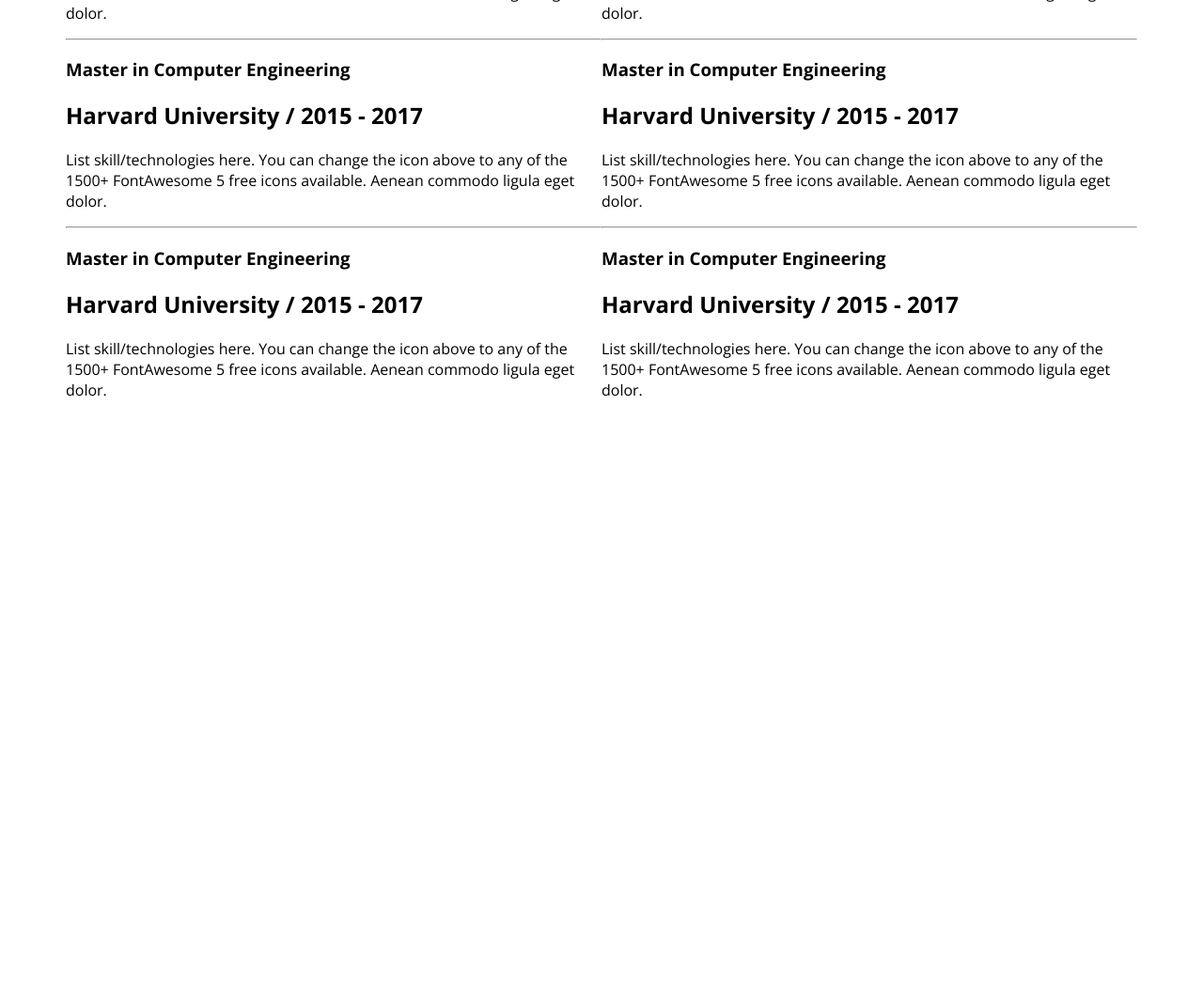
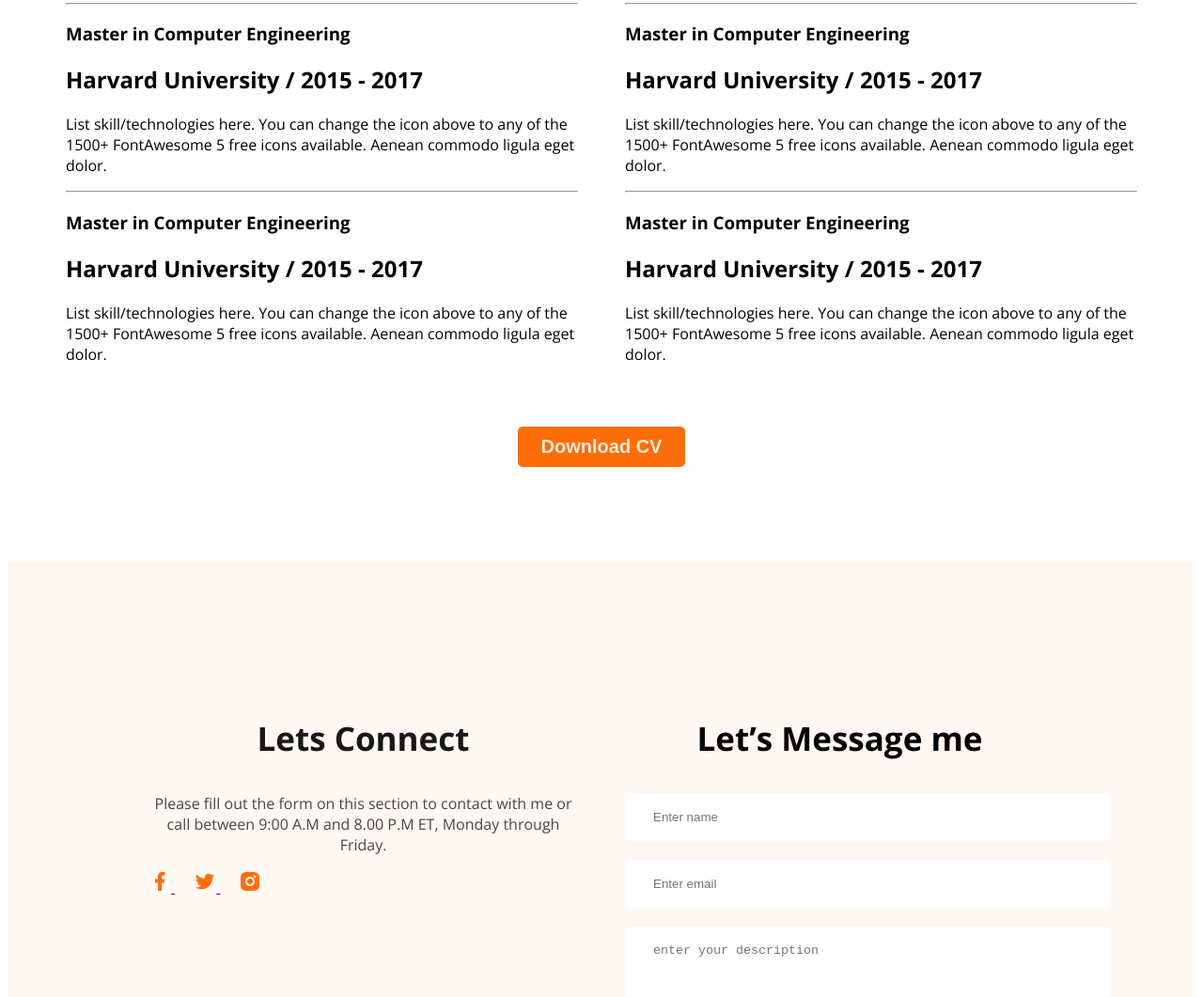
Before and after one commit to Rakibul344/web-developer-portfolio, a plain HTML site: page index.html in a window 1280 px wide. Shown: the part 2603-3664 px from the top of the page at 94% size. Before the commit the page ends 3053 px from the top, so only its background shows below. Drawn offline with nearby package versions, Linux system fonts and the light colour scheme.

Commit message:
finish website

```diff
--- a/index.html
+++ b/index.html
@@ -133,61 +133,125 @@
             <div class="resume-item">
               <h3 class="resume-title">Master in Computer Engineering</h3>
               <h2 class="resume-instute">Harvard University / 2015 - 2017</h2>
-              <p class="resume-description">List skill/technologies here. You can change the icon above
-                to any of the 1500+ FontAwesome 5 free icons available. Aenean commodo ligula eget dolor.</p>
+              <p class="resume-description">
+                List skill/technologies here. You can change the icon above to
+                any of the 1500+ FontAwesome 5 free icons available. Aenean
+                commodo ligula eget dolor.
+              </p>
             </div>
-            <hr>
+            <hr />
             <div class="resume-item">
               <h3 class="resume-title">Master in Computer Engineering</h3>
               <h2 class="resume-instute">Harvard University / 2015 - 2017</h2>
-              <p class="resume-description">List skill/technologies here. You can change the icon above
-                to any of the 1500+ FontAwesome 5 free icons available. Aenean commodo ligula eget dolor.</p>
+              <p class="resume-description">
+                List skill/technologies here. You can change the icon above to
+                any of the 1500+ FontAwesome 5 free icons available. Aenean
+                commodo ligula eget dolor.
+              </p>
             </div>
-            <hr>
+            <hr />
 
             <div class="resume-item">
               <h3 class="resume-title">Master in Computer Engineering</h3>
               <h2 class="resume-instute">Harvard University / 2015 - 2017</h2>
-              <p class="resume-description">List skill/technologies here. You can change the icon above
-                to any of the 1500+ FontAwesome 5 free icons available. Aenean commodo ligula eget dolor.</p>
+              <p class="resume-description">
+                List skill/technologies here. You can change the icon above to
+                any of the 1500+ FontAwesome 5 free icons available. Aenean
+                commodo ligula eget dolor.
+              </p>
             </div>
-
-
           </div>
           <div class="resume-column">
             <h3 class="resume-column-title">My Experience</h3>
 
-
+            <div class="resume-item">
+              <h3 class="resume-title">Master in Computer Engineering</h3>
+              <h2 class="resume-instute">Harvard University / 2015 - 2017</h2>
+              <p class="resume-description">
+                List skill/technologies here. You can change the icon above to
+                any of the 1500+ FontAwesome 5 free icons available. Aenean
+                commodo ligula eget dolor.
+              </p>
+            </div>
+            <hr />
+            <div class="resume-item">
+              <h3 class="resume-title">Master in Computer Engineering</h3>
+              <h2 class="resume-instute">Harvard University / 2015 - 2017</h2>
+              <p class="resume-description">
+                List skill/technologies here. You can change the icon above to
+                any of the 1500+ FontAwesome 5 free icons available. Aenean
+                commodo ligula eget dolor.
+              </p>
+            </div>
+            <hr />
 
             <div class="resume-item">
               <h3 class="resume-title">Master in Computer Engineering</h3>
               <h2 class="resume-instute">Harvard University / 2015 - 2017</h2>
-              <p class="resume-description">List skill/technologies here. You can change the icon above
-                to any of the 1500+ FontAwesome 5 free icons available. Aenean commodo ligula eget dolor.</p>
+              <p class="resume-description">
+                List skill/technologies here. You can change the icon above to
+                any of the 1500+ FontAwesome 5 free icons available. Aenean
+                commodo ligula eget dolor.
+              </p>
             </div>
-            <hr>
-            <div class="resume-item">
-              <h3 class="resume-title">Master in Computer Engineering</h3>
-              <h2 class="resume-instute">Harvard University / 2015 - 2017</h2>
-              <p class="resume-description">List skill/technologies here. You can change the icon above
-                to any of the 1500+ FontAwesome 5 free icons available. Aenean commodo ligula eget dolor.</p>
-            </div>
-            <hr>
+          </div>
+        </div>
 
-            <div class="resume-item">
-              <h3 class="resume-title">Master in Computer Engineering</h3>
-              <h2 class="resume-instute">Harvard University / 2015 - 2017</h2>
-              <p class="resume-description">List skill/technologies here. You can change the icon above
-                to any of the 1500+ FontAwesome 5 free icons available. Aenean commodo ligula eget dolor.</p>
-            </div>
+        <div class="download-cv">
+          <button class="btn_primary">Download CV</button>
+        </div>
+      </section>
+    </main>
+
+    <footer>
+      <div class="footer-column">
+        <h3 class="footer-section-title">Lets Connect</h3>
+
+        <p class="section-description">
+          Please fill out the form on this section to contact with me or call
+          between 9:00 A.M and 8.00 P.M ET, Monday through Friday.
+        </p>
+
+        <div class="social-links">
+          <a href="">
+            <img src="images/icons/facebook.png" alt="" />
+          </a>
+          <a href="">
+            <img src="images/icons/twitter.png" alt="" />
+          </a>
+          <a href="">
+            <img src="images/icons/insta.png" alt="" />
+          </a>
+        </div>
+      </div>
+      <div class="footer-column">
+        <h3 class="section-title">Let’s Message me</h3>
+
+
+<form class="contact" action="">
+
+<input type="text"  placeholder="Enter name">
+<input type="email"  placeholder="Enter email">
+<textarea name="" id="" cols="30" rows="10" placeholder="enter your description"></textarea>
+<input class="btn_primary" type="submit" value="submit">
 
 
 
 
-          </div>
-        </div>
-      </section>
-    </main>
-    <footer></footer>
+</form>
+
+
+      </div>
+
+
+
+
+
+
+
+
+
+
+    </footer>
   </body>
 </html>
--- a/styles/portfolio.css
+++ b/styles/portfolio.css
@@ -2,8 +2,7 @@ body {
   font-family: "Open Sans", sans-serif;
 }
 
-main section{
-
+main section {
   margin-top: 130px;
 }
 
@@ -149,8 +148,61 @@ main {
 
 /* resume section  */
 
-.resume-container{
+.resume-container {
+  display: flex;
+  gap: 50px;
+}
 
-display: flex;
+.download-cv {
+  margin-top: 50px;
+  text-align: center;
+}
+
+/* footer sectio  */
+
+footer {
+  display: flex;
+  gap: 50px;
+  background: #fff8f3;
+  padding: 130px 150px;
+  margin-top: 100px;
+}
+
+.footer-section-title {
+  color: #181818;
+  text-align: center;
+  font-size: 35px;
+}
+
+.section-description {
+  color: #474747;
+
+  font-size: 16px;
+}
+
+.footer-column{
+width: 50%;
 
 }
+
+
+.contact input[type="text"], .contact input[type="email"] , textarea {
+
+
+display: block;
+margin-top: 20px;
+padding: 18px 30px;
+
+border-radius: 5px;
+background: #FFF;
+border: 0px;
+width: 100%;
+
+}
+
+.social-links a{
+
+  margin-right: 20px;
+
+
+}
```
